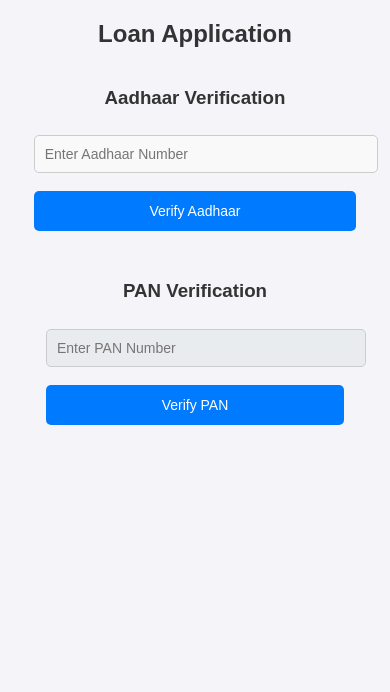
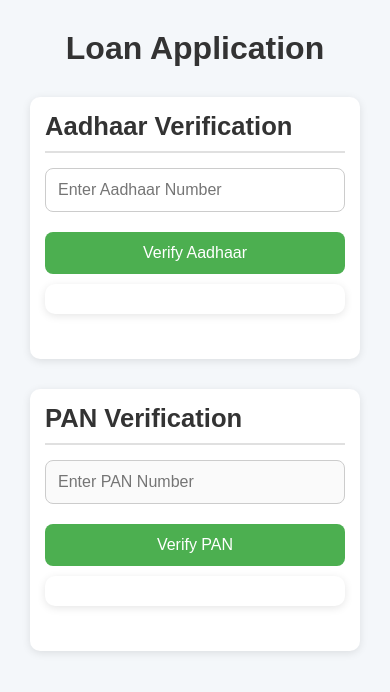
Before and after one commit to Afif-Shaikh/Loan-Solution-Frontend, a plain HTML site: page loans.html in a window 390 px wide. Drawn offline with Linux system fonts and the light colour scheme.

Commit message:
Updated loans.css

```diff
--- a/loans.css
+++ b/loans.css
@@ -1,108 +1,126 @@
-/* General Page Styling */
+/* Reset some default styles */
+* {
+    margin: 0;
+    padding: 0;
+    box-sizing: border-box;
+}
+
+/* General body styling */
 body {
     font-family: 'Arial', sans-serif;
-    background-color: #f4f4f9;
-    margin: 0;
-    padding: 0;
+    background-color: #f4f7fa;
+    padding: 30px;
     display: flex;
     flex-direction: column;
     align-items: center;
 }
 
-/* Container for Forms */
-.container {
-    width: 90%;
-    max-width: 600px;
-    background-color: white;
-    padding: 20px;
-    margin-top: 30px;
-    border-radius: 10px;
-    box-shadow: 0 4px 10px rgba(0, 0, 0, 0.1);
+/* Title styling */
+h2 {
+    font-size: 2.5rem;
+    color: #333;
+    margin-bottom: 30px;
+    text-align: center;
 }
 
-/* Section Headers */
-h2, h3 {
-    text-align: center;
-    color: #333;
+/* Section container */
+div {
+    width: 100%;
+    max-width: 600px;
+    margin-bottom: 30px;
+    padding: 20px;
+    background-color: #fff;
+    border-radius: 10px;
+    box-shadow: 0 2px 8px rgba(0, 0, 0, 0.1);
 }
 
-/* Form Elements */
+/* Section header styling */
+h3 {
+    font-size: 1.8rem;
+    color: #333;
+    margin-bottom: 15px;
+    border-bottom: 2px solid #e0e0e0;
+    padding-bottom: 10px;
+}
+
+/* Input fields styling */
 input[type="text"] {
     width: 100%;
-    padding: 10px;
-    margin: 8px 0;
+    padding: 12px;
+    margin-bottom: 10px;
     border: 1px solid #ccc;
-    border-radius: 5px;
-    font-size: 16px;
-    background-color: #f9f9f9;
-    transition: 0.3s;
+    border-radius: 8px;
+    font-size: 1rem;
+    transition: all 0.3s ease;
 }
 
+/* Input field focus effect */
 input[type="text"]:focus {
-    background-color: #fff;
-    border-color: #007bff;
+    border-color: #4caf50;
     outline: none;
+    box-shadow: 0 0 8px rgba(76, 175, 80, 0.3);
 }
 
-/* Buttons */
+/* Button styling */
 button {
     width: 100%;
     padding: 12px;
-    background-color: #007bff;
+    background-color: #4caf50;
     color: white;
     border: none;
-    border-radius: 5px;
-    font-size: 16px;
+    border-radius: 8px;
+    font-size: 1.2rem;
     cursor: pointer;
-    transition: 0.3s;
+    transition: all 0.3s ease;
     margin-top: 10px;
 }
 
+/* Button hover effect */
 button:hover {
-    background-color: #0056b3;
+    background-color: #45a049;
 }
 
-/* Status Messages */
-#aadhaarStatus, #cibilStatus {
-    text-align: center;
-    font-size: 14px;
-    margin-top: 10px;
-    padding: 10px;
-    border-radius: 5px;
-}
-
-.success {
-    background-color: #d4edda;
-    color: #155724;
-    border: 1px solid #c3e6cb;
-}
-
-.error {
-    background-color: #f8d7da;
-    color: #721c24;
-    border: 1px solid #f5c6cb;
-}
-
-/* Disabled Input Styling */
-input[disabled] {
-    background-color: #e9ecef;
+/* Disabled button styling */
+button:disabled {
+    background-color: #ddd;
     cursor: not-allowed;
 }
 
-/* Loan Application Form Styling */
-#loanForm {
+/* Auto-filled fields container */
+#aadhaarDetails, #panDetails, #loanForm {
     display: none;
-    margin-top: 20px;
 }
 
-/* Responsive Design */
-@media (max-width: 600px) {
-    .container {
-        width: 100%;
-        padding: 15px;
+/* Status message styling */
+#aadhaarStatus, #cibilStatus {
+    margin-top: 10px;
+    font-size: 1rem;
+    color: #d32f2f;
+}
+
+/* Small label styling */
+label {
+    font-size: 1rem;
+    color: #555;
+    margin-bottom: 5px;
+    display: block;
+}
+
+/* Media query for mobile responsiveness */
+@media (max-width: 768px) {
+    h2 {
+        font-size: 2rem;
+    }
+
+    h3 {
+        font-size: 1.6rem;
     }
 
     input[type="text"], button {
-        font-size: 14px;
+        font-size: 1rem;
+    }
+
+    div {
+        padding: 15px;
     }
 }
--- a/loans.html
+++ b/loans.html
@@ -20,7 +20,7 @@
 
     <!-- Auto-Filled Fields from Aadhaar -->
     <div id="aadhaarDetails" style="display: none;">
-        <h3>Auto-Filled Aadhaar Details</h3>
+        <h3>Aadhaar Details</h3>
         <label>First Name:</label> <input type="text" id="firstName" disabled>
         <label>Middle Name:</label> <input type="text" id="middleName" disabled>
         <label>Surname:</label> <input type="text" id="surname" disabled>
@@ -43,7 +43,7 @@
 
     <!-- Auto-Filled Fields from PAN -->
     <div id="panDetails" style="display: none;">
-        <h3>Auto-Filled PAN Details</h3>
+        <h3>PAN Details</h3>
         <label>CIBIL Score:</label> <input type="text" id="cibilScore" disabled>
     </div>
 
```
